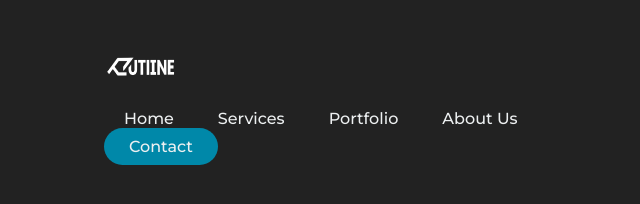
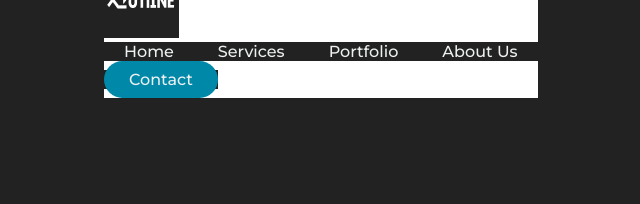
Before and after one commit to jakubrotter/Cutline, a plain HTML site: page index.html in a window 1280 px wide. Shown: the whole page, without its empty margins (24-664 px from the left). Drawn offline with Linux system fonts and the light colour scheme.

Commit message:
Update style.css

```diff
--- a/style.css
+++ b/style.css
@@ -50,3 +50,8 @@ button{
 button:hover{
     background-color: rgba(0,136,169,0.5);
 }
+.navbar {
+    position: fixed;
+    position: -webkit-sticky;
+    background-color: #ffffff;
+}
```
